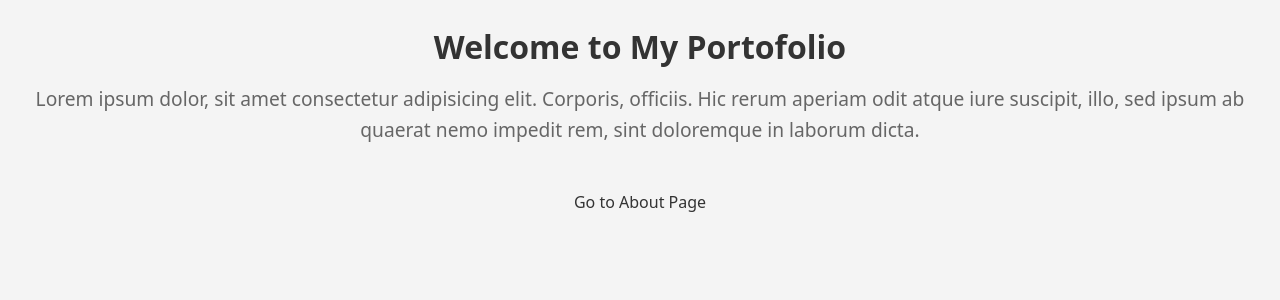
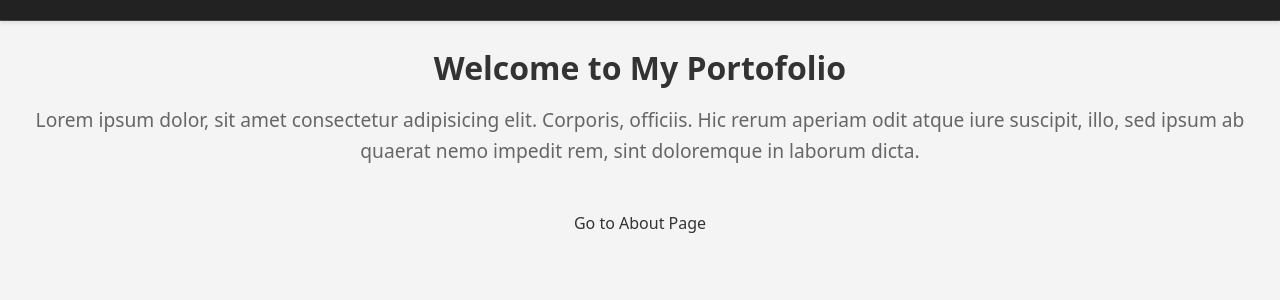
Before and after one commit to TuBagus7/Next-Porto, a Next.js app: page / in a window 1280 px wide. Shown: the top 300 px of the page. Built offline with nearby package versions, Linux system fonts and the light colour scheme.

Commit message:
Header Check at layout.tsx

```diff
--- a/app/layout.tsx
+++ b/app/layout.tsx
@@ -27,6 +27,11 @@ export default function RootLayout({
       <body
         className={`${geistSans.variable} ${geistMono.variable} antialiased`}
       >
+        <header className="header">
+          <nav>
+            <div className="logo"><a href=""></a></div>
+          </nav>
+        </header>
         {children}
       </body>
     </html>
```
